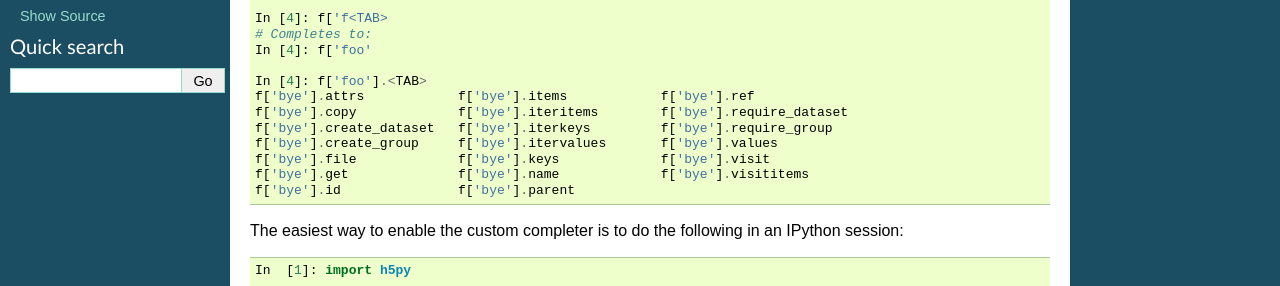
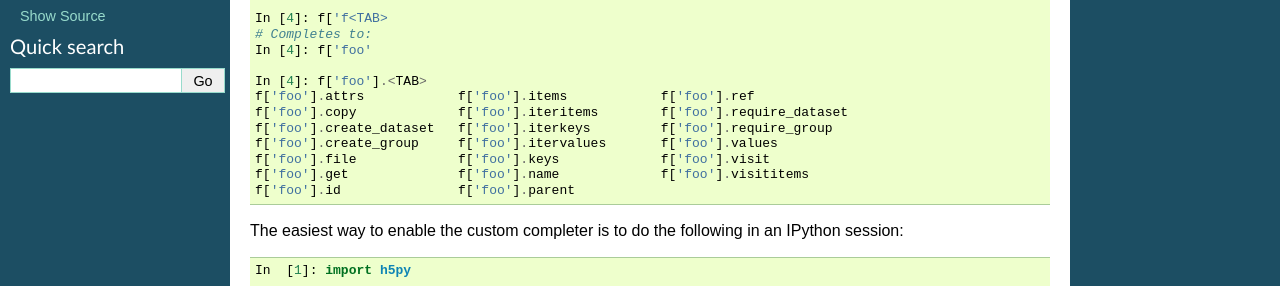
Before and after one commit to google-code-export/h5py, a Sphinx documentation site: the page built from docs/source/topics/config.rst, in a window 1280 px wide. Shown: the part 248-534 px from the top of the page. Built offline with Sphinx 7.4.7, drawn with Linux system fonts in a browser that asks for light colours.

Commit message:
fix the ipython completer documentation

```diff
--- a/docs/source/topics/config.rst
+++ b/docs/source/topics/config.rst
@@ -17,13 +17,13 @@
    In [4]: f['foo'
 
    In [4]: f['foo'].<TAB>
-   f['bye'].attrs            f['bye'].items            f['bye'].ref
-   f['bye'].copy             f['bye'].iteritems        f['bye'].require_dataset
-   f['bye'].create_dataset   f['bye'].iterkeys         f['bye'].require_group
-   f['bye'].create_group     f['bye'].itervalues       f['bye'].values
-   f['bye'].file             f['bye'].keys             f['bye'].visit
-   f['bye'].get              f['bye'].name             f['bye'].visititems
-   f['bye'].id               f['bye'].parent
+   f['foo'].attrs            f['foo'].items            f['foo'].ref
+   f['foo'].copy             f['foo'].iteritems        f['foo'].require_dataset
+   f['foo'].create_dataset   f['foo'].iterkeys         f['foo'].require_group
+   f['foo'].create_group     f['foo'].itervalues       f['foo'].values
+   f['foo'].file             f['foo'].keys             f['foo'].visit
+   f['foo'].get              f['foo'].name             f['foo'].visititems
+   f['foo'].id               f['foo'].parent
 
 The easiest way to enable the custom completer is to do the following in an
 IPython session::
```
